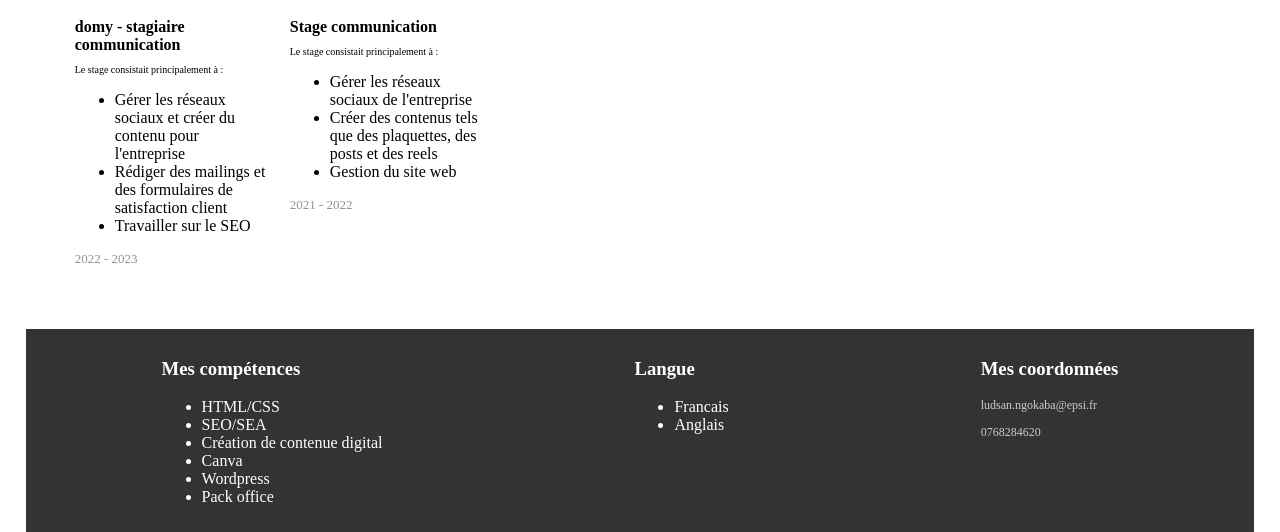
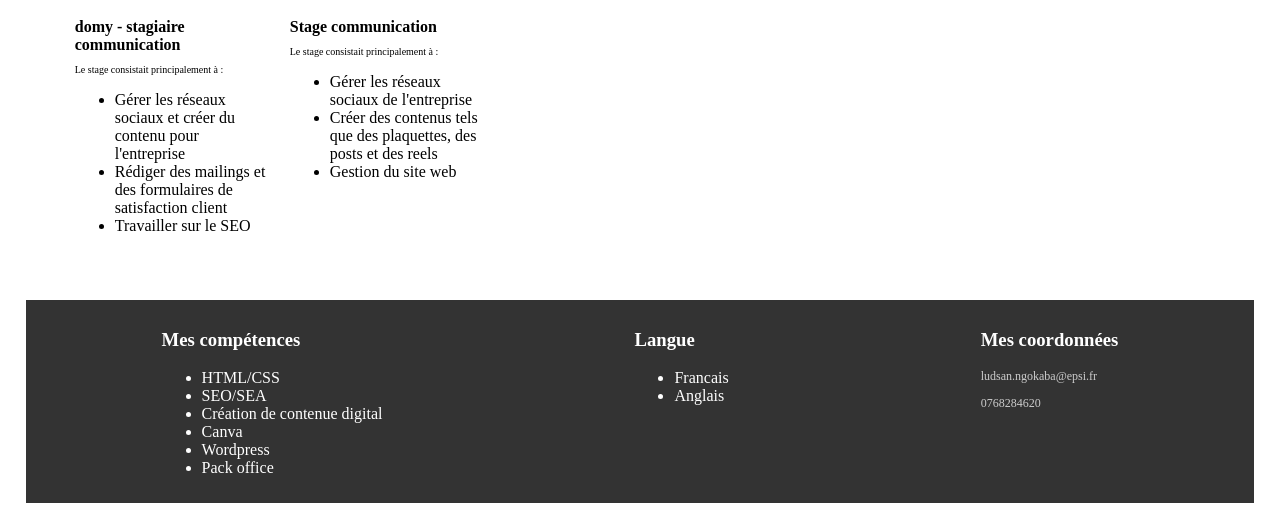
Before and after one commit to Ludsane/ludsane.github.io, a plain HTML site: page index.html in a window 1280 px wide. Shown: the part 570-1102 px from the top of the page. After the commit the page ends 1073 px from the top, so only its background shows below. Drawn offline with Linux system fonts and the light colour scheme.

Commit message:
Update index.html

```diff
--- a/index.html
+++ b/index.html
@@ -40,7 +40,6 @@
               	<li>Travailler sur le SEO</li>
             </ul>
           </p>
-          <p class="dates">2022 - 2023</p>
         </div>
 
         <div class="project">
@@ -53,7 +52,6 @@
               <li>Gestion du site web</li>
             </ul>
           </p>
-          <p class="dates">2021 - 2022</p>
         </div>
       </div>
     </section>
```
